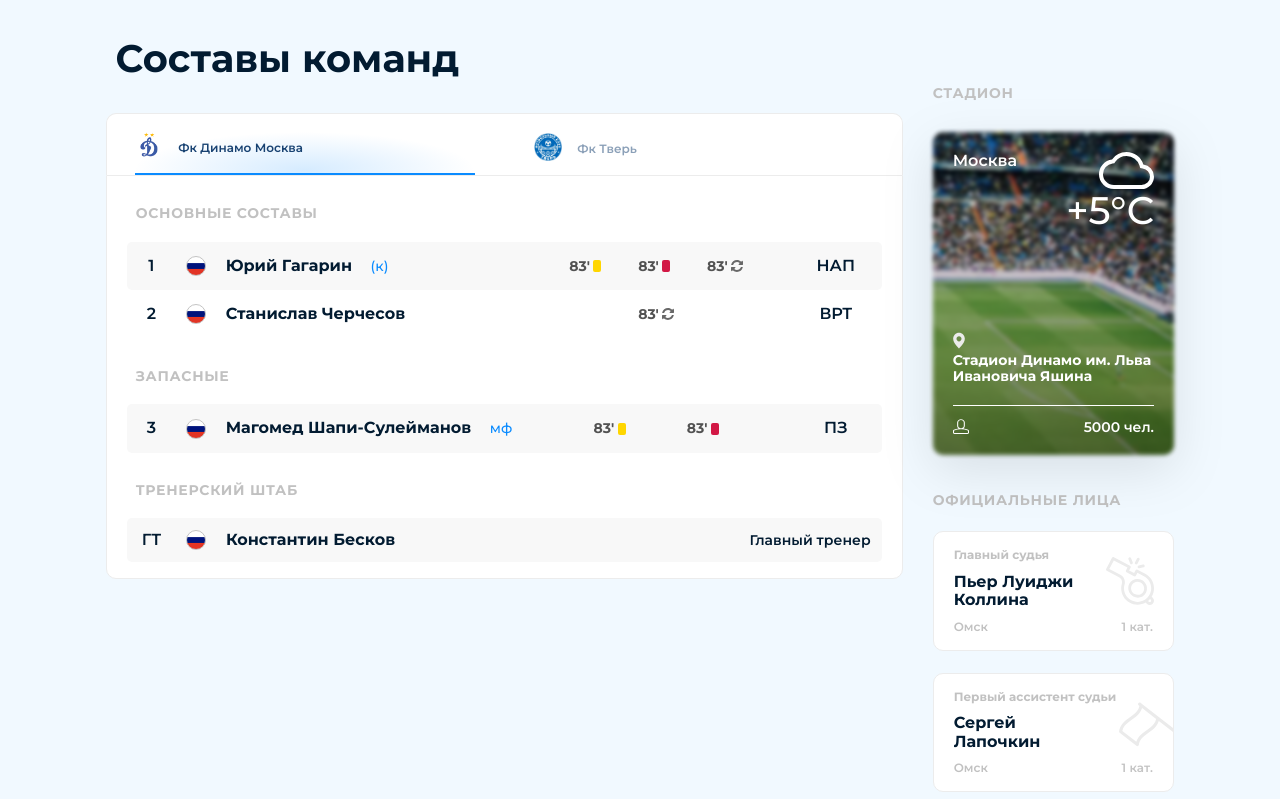
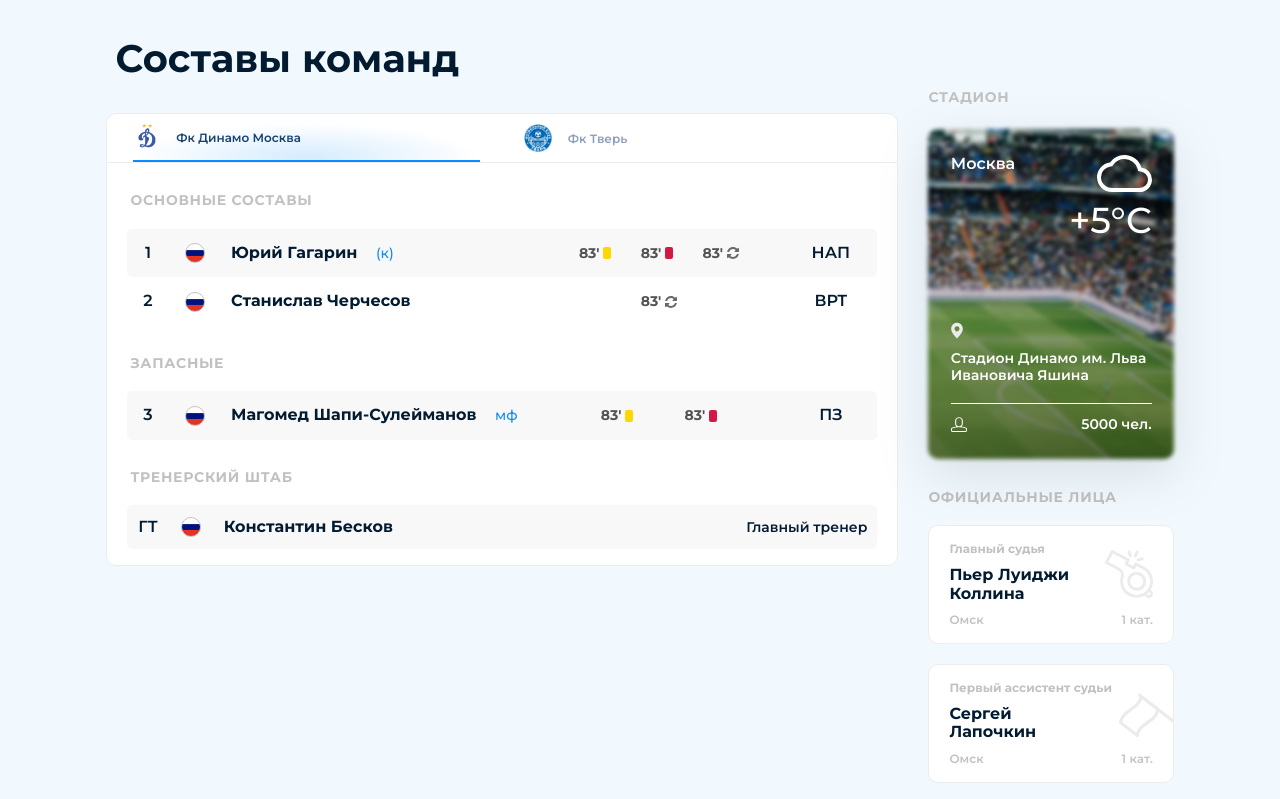
Before and after one commit to eimwe/soccer, a website built with webpack: page src/index.html in a window 1280 px wide. Shown: the top 799 px of the page. Built offline with nearby package versions, Linux system fonts and the light colour scheme; files whose address does not match are found by name.

Commit message:
Добавил правки после проверки pixel perfect

```diff
--- a/src/styles/blocks/arena.scss
+++ b/src/styles/blocks/arena.scss
@@ -2,7 +2,7 @@
 
 .arena {
   position: relative;
-  padding: 1.25em;
+  padding: 1.66em 1.4em;
   border-radius: $radius-lg;
   color: $color-back;
   filter: drop-shadow(0px 15px 25px rgba(0, 0, 0, 0.1));
@@ -16,17 +16,16 @@
                   rgba(0, 0, 0, 0.5) 100%),
                     url('../images/dynamo.webp');
     background-repeat: no-repeat;
-    background-position: 90% 65%;
+    background-position: 91% 62%;
     filter: blur(2px);
   }
-
 
   &__city {
     align-self: flex-start;
   }
 
   &__meteo {
-    font-size: $h1-font;
+    font-size: $meteo-font;
     font-weight: 500;
     &::after {
       content: '°C';
@@ -36,6 +35,7 @@
       display: block;
       width: 55px;
       height: 37px;
+      margin-bottom: .2em;
       margin-left: auto;
       background-image: url('../images/cloud.svg');
       background-repeat: no-repeat;
@@ -43,9 +43,10 @@
   }
 
   &__name {
-    margin-top: 7em;
-    margin-bottom: 1.5em;
+    margin-top: 6.36em;
+    margin-bottom: 1.4em;
     font-size: $middle-font;
+    font-weight: 600;
     &::before {
       content: '';
       display: block;
@@ -53,6 +54,7 @@
       height: 20px;
       background-image: url('../images/location.svg');
       background-repeat: no-repeat;
+      transform: translateY(-8px);
     }
   }
 
--- a/src/styles/global/variables.scss
+++ b/src/styles/global/variables.scss
@@ -11,6 +11,8 @@
 /* Заголовки первого уровня */
 $h1-font: clamp(2.25rem, 3vw, 2.625rem);
 $h1-leading: 1.4;
+
+$meteo-font: 2.25em;
 
 /* Заголовки второго уровня */
 $h2-font: .875rem;
@@ -68,7 +70,7 @@
 /* Переменные для .grid-container -->*/
 $grid-basis: 170px;
 $grid-gap: .5em;
-$grid-gap-desktop: 1.375em;
+$grid-gap-desktop: 1.2em;
 /* <-- */
 
 /* Брейкпоинты для вьюпортов -->*/
--- a/src/styles/index.scss
+++ b/src/styles/index.scss
@@ -20,12 +20,12 @@
   &__subheading {
     margin-top: 2em;
     margin-bottom: 1.285em;
-    margin-left: .625em;
+    margin-left: .25em;
   }
 
   &__switch {
     align-items: stretch;
-    padding: 1.125em 1.75em 0 1.75em;
+    padding: 0.6em 1.62em 0 1.62em;
     border-bottom: none;
     border-bottom-left-radius: 0;
     border-bottom-right-radius: 0;
@@ -39,7 +39,7 @@
 
   &__option {
     flex-basis: 50%;
-    padding-bottom: 1.5em;
+    padding-bottom: .75em;
     font-size: $small-font;
     color: $color-inactive;
     &::before {
@@ -48,7 +48,6 @@
       width: 28px;
       height: 28px;
       margin-inline: auto;
-      margin-bottom: .5em;
       background-repeat: no-repeat;
       background-size: contain;
     }
@@ -182,13 +181,13 @@
     }
 
     &__option {
-      flex-basis: 46%;
-      padding-bottom: .625em;
+      flex-basis: 47%;
+      padding-bottom: .5em;
       text-align: left;
       &::before {
         display: inline-block;
         vertical-align: middle;
-        margin: 0 1em .5em 0;
+        margin: 0 1em .25em 0;
       }
     }
 
@@ -245,7 +244,7 @@
 
   .teams {
     &__number {
-      flex-basis: 4%;
+      flex-basis: 3%;
     }
 
     &__name {
@@ -257,12 +256,13 @@
     }
 
     &__moments {
-      flex-basis: 34.5%;
+      flex-basis: 30%;
     }
 
     &__role {
       &--coach {
-        flex-basis: 17%;
+        flex-basis: 20%;
+        text-align: right;
       }
     }
   }
--- a/src/styles/layout/sidebar.scss
+++ b/src/styles/layout/sidebar.scss
@@ -1,21 +1,21 @@
 @use '../global/variables' as *;
 
 .venue {
-  margin-top: 3.25em;
+  margin-top: 3.5em;
 
   &__stadium {
-    margin-bottom: 2.25em;
+    margin-bottom: 1.5em;
   }
 
   &__subheading {
     margin: 0;
 
     &--stadium {
-      margin-bottom: 2em;
+      margin-bottom: 1.5em;
     }
 
     &--staff {
-      margin-bottom: 1.5em;
+      margin-bottom: 1.25em;
     }
   }
 }
@@ -43,10 +43,10 @@
 
   .venue {
     display: block;
-    flex-basis: 22.6%;
+    flex-basis: 23%;
 
     &__stadium {
-      margin-bottom: 2.25em;
+      margin-bottom: 1.8em;
     }
   }
 
```
